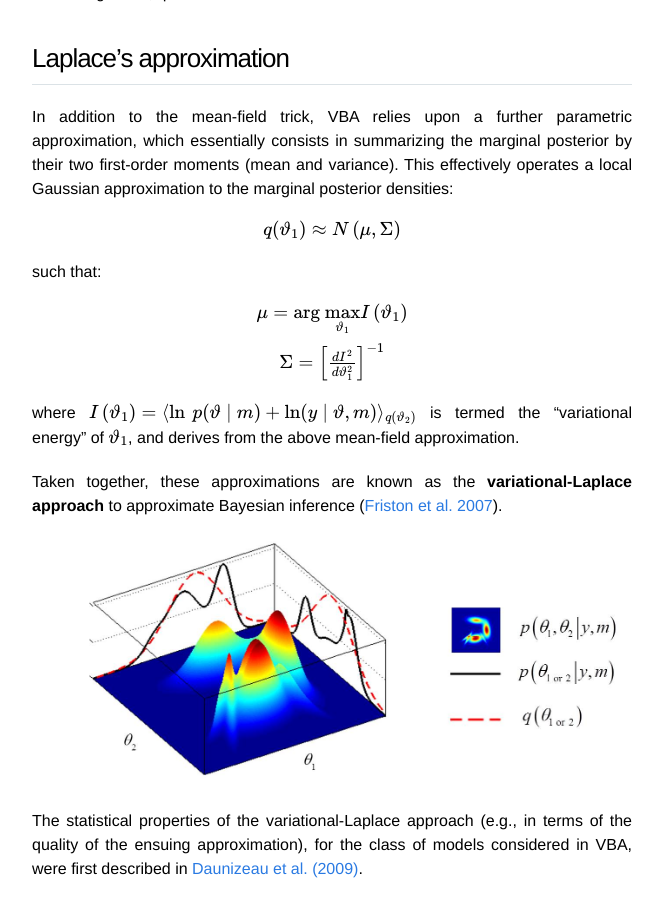
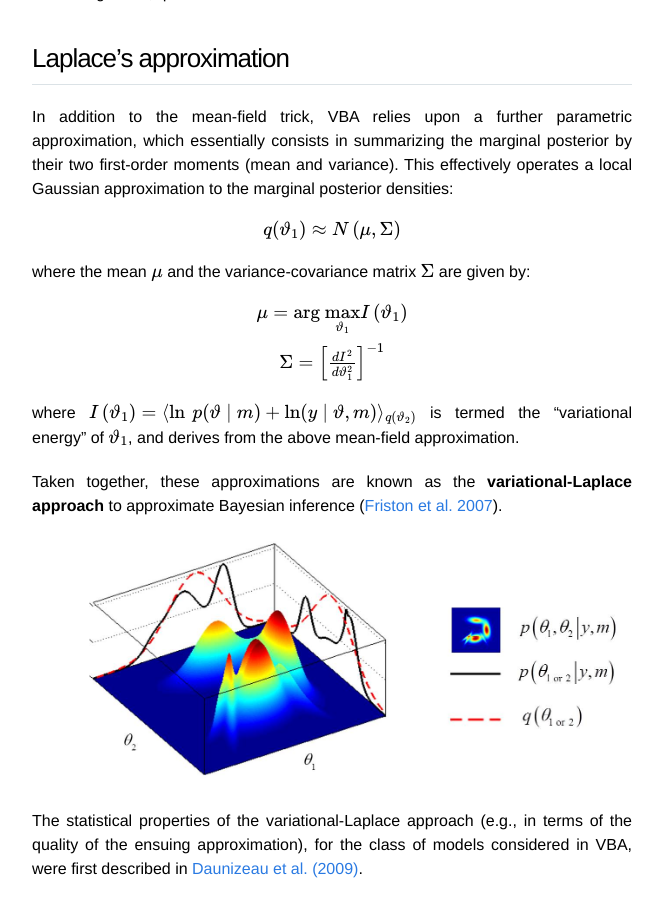
Before and after one commit to MBB-team/VBA-toolbox, a Jekyll site: the page built from _wiki/The-variational-Bayesian-approach.md, in a window 1280 px wide and 900 px high, scrolled down 1547 px. Shown: the whole window, without its empty margins (308-971 px from the left). Built offline with Jekyll 4.4.1, drawn with Linux system fonts in a browser that asks for light colours; nearby versions of some CDN libraries; formulas are drawn with MathJax 3.

Commit message:
Update The-variational-Bayesian-approach.md

```diff
--- a/_wiki/The-variational-Bayesian-approach.md
+++ b/_wiki/The-variational-Bayesian-approach.md
@@ -38,7 +38,7 @@ In addition to the mean-field trick, VBA relies upon a further parametric approx
 
 $$ q(\vartheta_1) \approx N\left(\mu,\Sigma\right)$$
 
-such that:
+where the mean $$\mu$$ and the variance-covariance matrix $$\Sigma$$ are given by:
 
 $$
 \begin{array}
```
